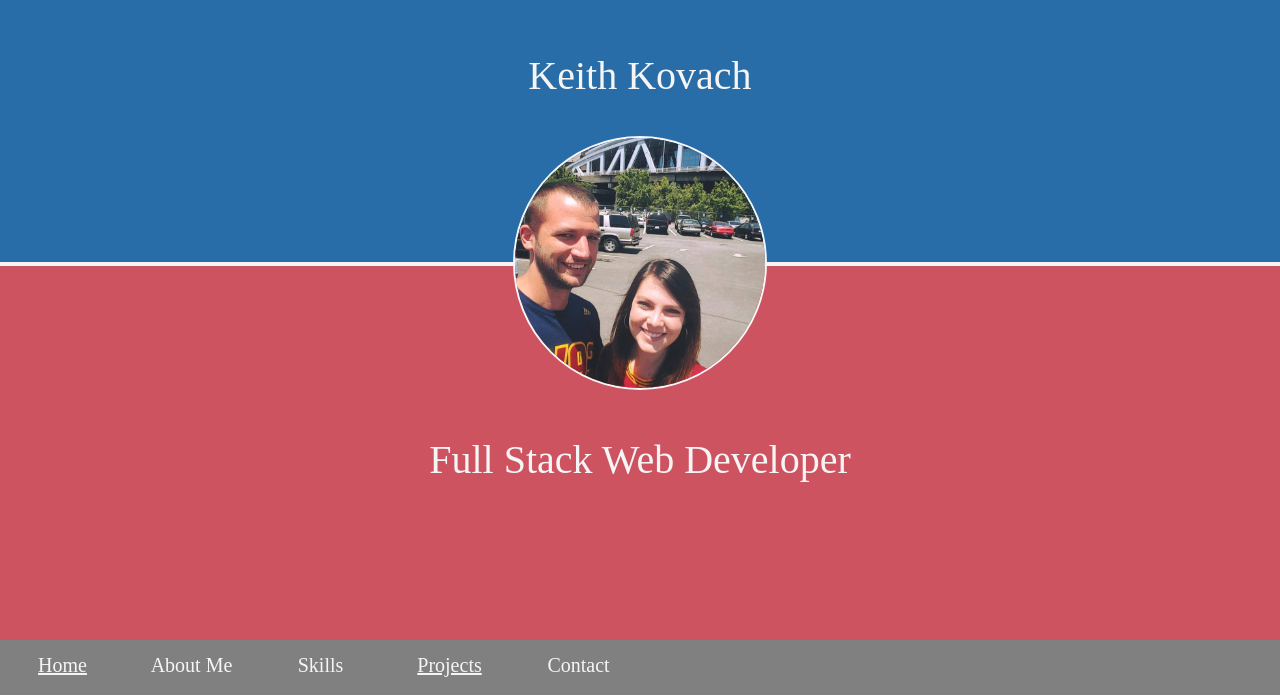
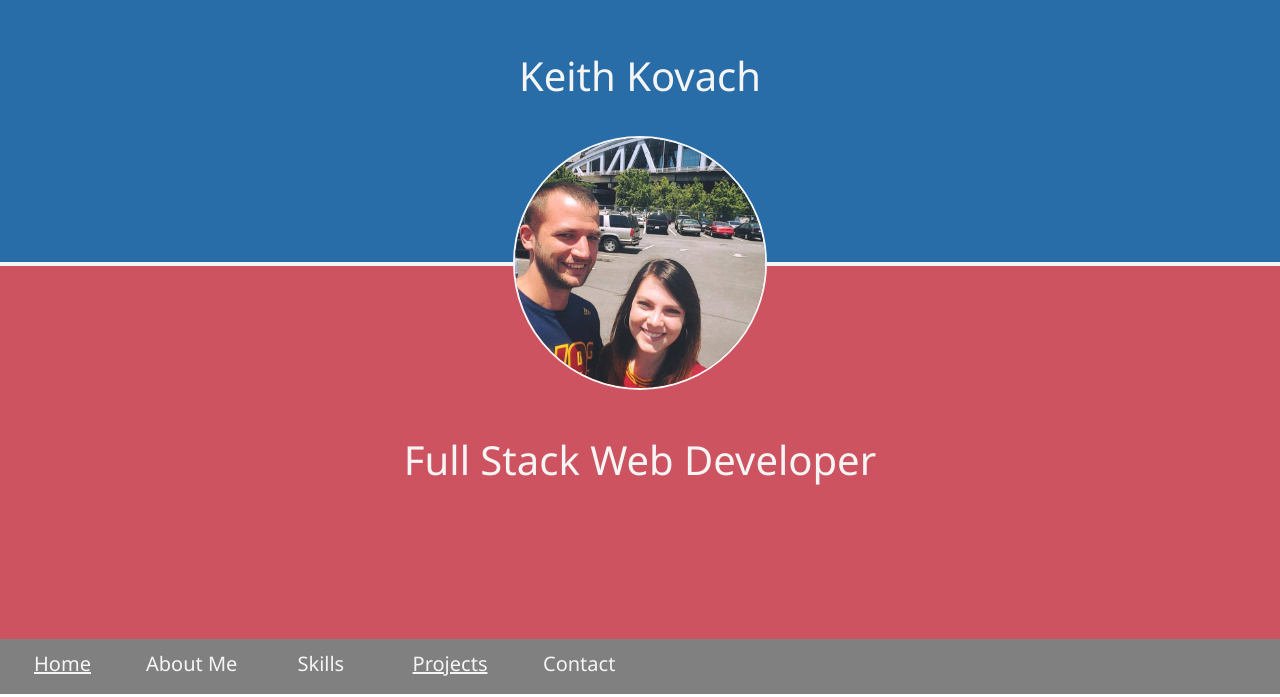
Before and after one commit to Kovachks/portfolio, a website: page public/html/home.html in a window 1280 px wide. Shown: the part 106-803 px from the top of the page. Drawn offline with nearby package versions, Linux system fonts and the light colour scheme.

Commit message:
new fonts

```diff
--- a/public/css/style.css
+++ b/public/css/style.css
@@ -1,3 +1,6 @@
+html {
+    font-family: 'Noto Sans', sans-serif;
+}
 .profilePicMin {
     height: 55px;
     opacity: 0;
--- a/public/html/home.html
+++ b/public/html/home.html
@@ -3,8 +3,8 @@
     <head>
         <meta charset="UTF-8">
         <title>Keith Kovach</title>
+        <link href="https://fonts.googleapis.com/css?family=Noto+Sans" rel="stylesheet">
         <link rel="stylesheet" href="../../css/reset.css">
-
         <!-- <link rel="stylesheet" href="https://maxcdn.bootstrapcdn.com/bootstrap/3.3.7/css/bootstrap.min.css" integrity="sha384-BVYiiSIFeK1dGmJRAkycuHAHRg32OmUcww7on3RYdg4Va+PmSTsz/K68vbdEjh4u" crossorigin="anonymous"> -->
         <link rel="stylesheet" href="../../css/style.css">
         <script src="https://ajax.aspnetcdn.com/ajax/jQuery/jquery-3.2.1.min.js"></script>
```
